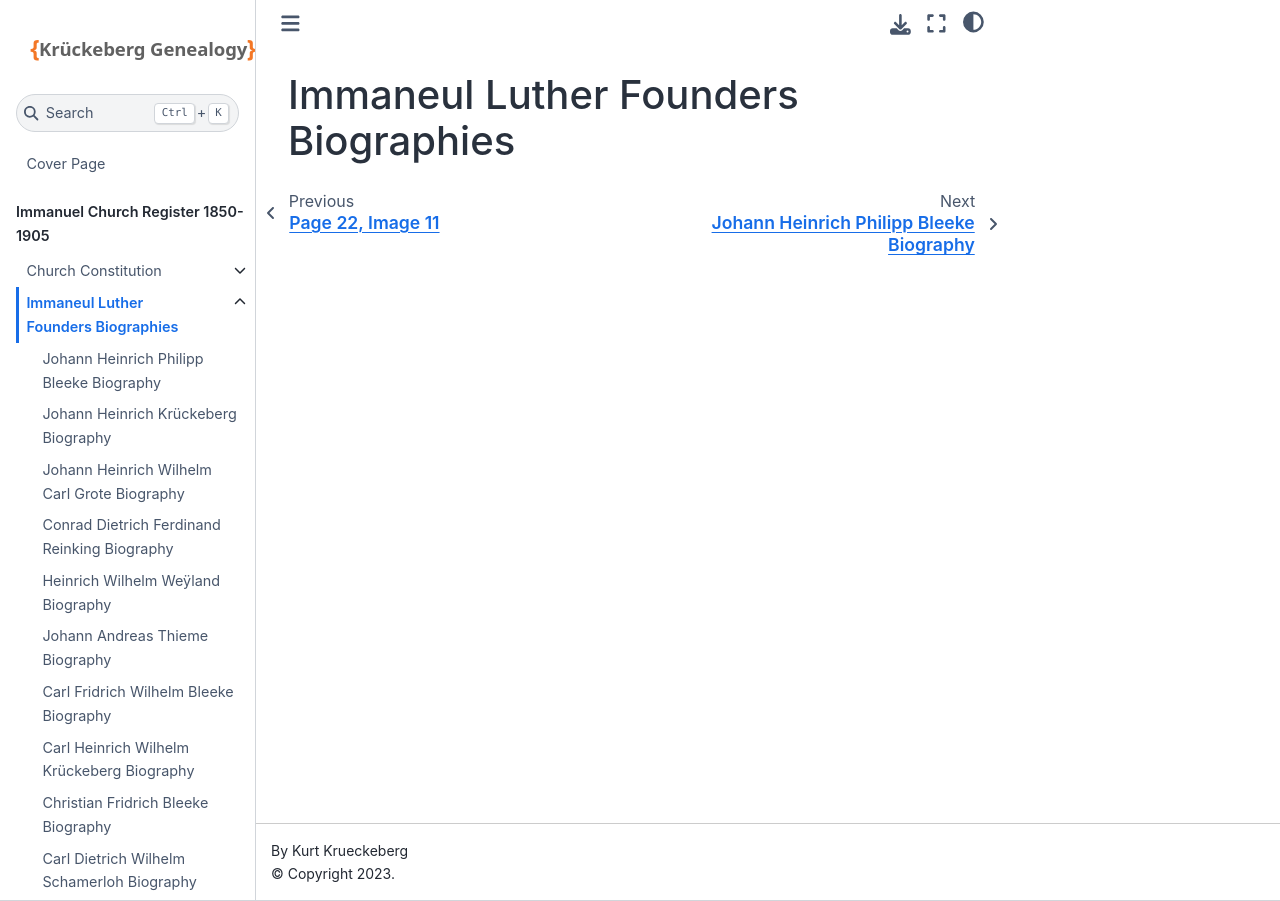
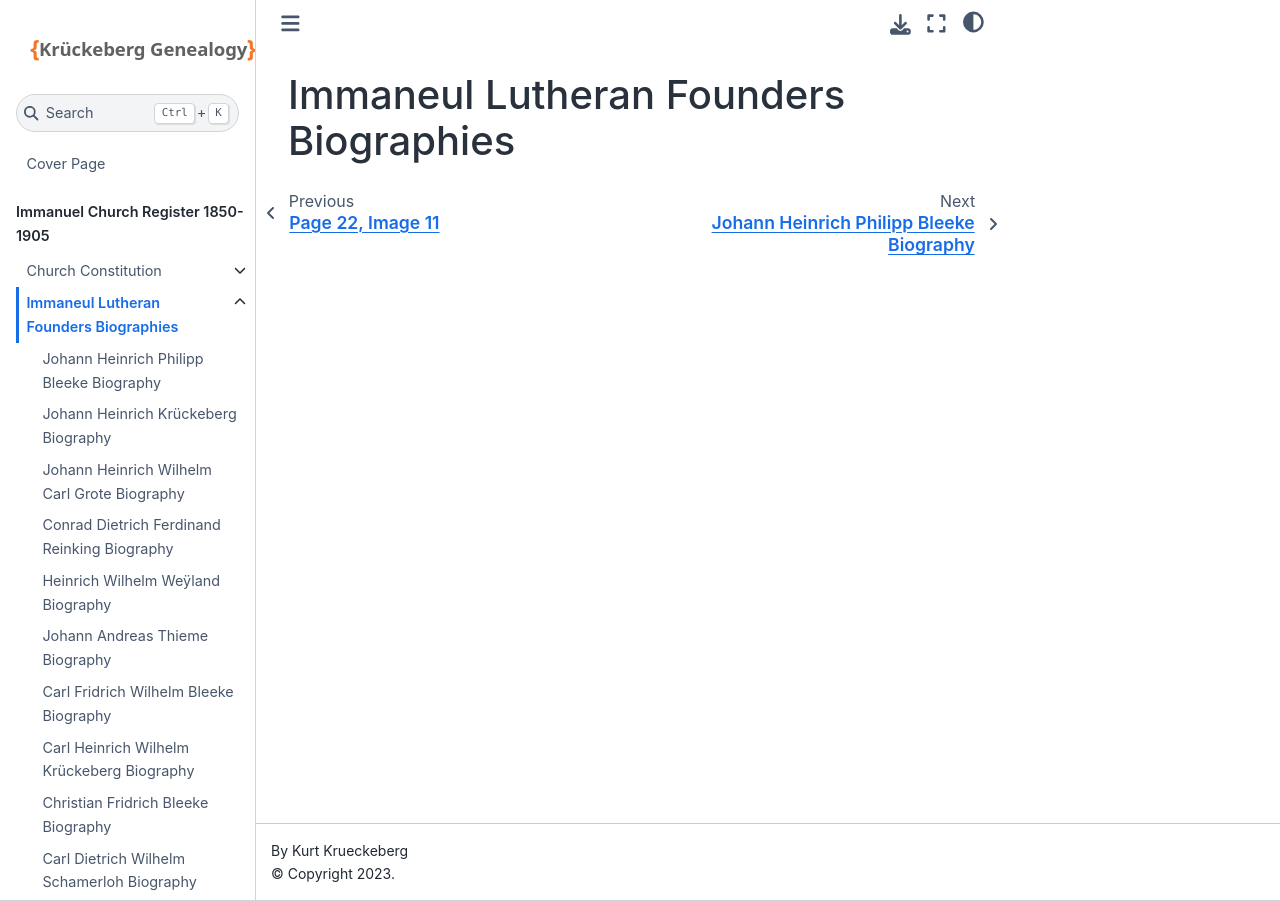
Before and after one commit to kurt-krueckeberg/sphinx-immanuel, a Jupyter Book: the page built from immanuel/founders.md, in a window 1280 px wide. Built offline with Jupyter Book 1.0.4 settings and Sphinx 7.4.7 and the Sphinx Book theme 1.1.4, drawn with Linux system fonts in a browser that asks for light colours.

Commit message:
Update files

```diff
--- a/immanuel/founders.md
+++ b/immanuel/founders.md
@@ -1 +1 @@
-# Immaneul Luther Founders Biographies
+# Immaneul Lutheran Founders Biographies
```
